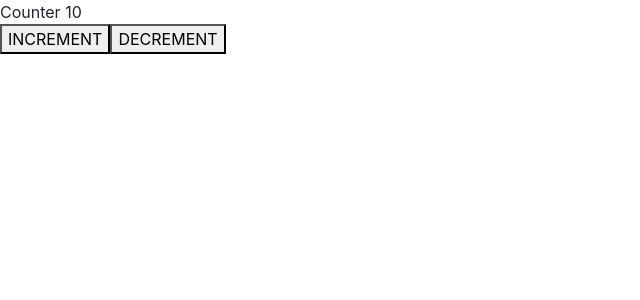
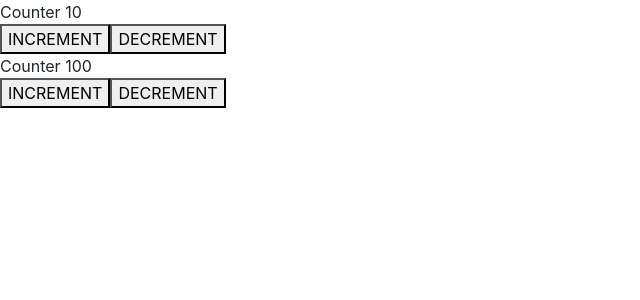
Before and after one commit to cg-101/day2-react, a React (Create React App) app: page / in a window 1280 px wide. Shown: the top 300 px of the page, without its empty margins (0-640 px from the left). Built offline with nearby package versions, Linux system fonts and the light colour scheme.

Commit message:
working with multiple redurce.

```diff
--- a/src/App.js
+++ b/src/App.js
@@ -1,7 +1,12 @@
 import axios from "axios";
 import { useState } from "react";
 import { useDispatch, useSelector } from "react-redux";
-import { decrementAction, incrementAction } from "./redux/actions";
+import {
+  decAction,
+  decrementAction,
+  incAction,
+  incrementAction,
+} from "./redux/actions";
 
 export default function App() {
   // UI :: JSX
@@ -13,19 +18,24 @@ export default function App() {
 }
 
 function HelloRedux() {
-  const state = useSelector((state) => state);
+  const state1 = useSelector((state) => state.reducer1);
+  const state2 = useSelector((state) => state.reducer2);
   const dispatch = useDispatch();
-  console.log(state);
+  console.log(state1);
 
   return (
     <div>
-      <div>Counter {state.counter}</div>
+      <div>Counter {state1.counter}</div>
       <button onClick={() => dispatch(incrementAction())}>
         INCREMENT
       </button>
       <button onClick={() => dispatch(decrementAction())}>
         DECREMENT
       </button>
+
+      <div>Counter {state2.count}</div>
+      <button onClick={() => dispatch(incAction())}>INCREMENT</button>
+      <button onClick={() => dispatch(decAction())}>DECREMENT</button>
     </div>
   );
 }
--- a/src/redux/actions.js
+++ b/src/redux/actions.js
@@ -5,3 +5,10 @@ export const incrementAction = () => {
 export const decrementAction = () => {
   return { type: "DEC" };
 };
+
+export const incAction = () => {
+  return { type: "INC2" };
+};
+export const decAction = () => {
+  return { type: "DEC2" };
+};
--- a/src/redux/reducer1.js
+++ b/src/redux/reducer1.js
@@ -1,4 +1,4 @@
-export const initialState = { counter: 10 };
+export const initialState = { counter: 10, title: "reducer 1" };
 
 export function MyReducer1(state = initialState, action) {
   switch (action.type) {
--- /dev/null
+++ b/src/redux/reducer2.js
@@ -0,0 +1,14 @@
+export const initialState = { count: 100, title: "reducer2" };
+
+export function MyReducer2(state = initialState, action) {
+  switch (action.type) {
+    case "INC2":
+      state = { ...state, count: state.count + 100 };
+      return state;
+    case "DEC2":
+      state = { ...state, count: state.count - 100 };
+      return state;
+    default:
+      return state;
+  }
+}
--- a/src/redux/store.js
+++ b/src/redux/store.js
@@ -1,4 +1,11 @@
-import { createStore } from "redux";
+import { combineReducers, createStore } from "redux";
 import { MyReducer1 } from "./reducer1";
+import { MyReducer2 } from "./reducer2";
 
-export const store = createStore(MyReducer1);
+// export const store = createStore(MyReducer1);
+const reducers = combineReducers({
+  reducer1: MyReducer1,
+  reducer2: MyReducer2,
+});
+
+export const store = createStore(reducers);
```
